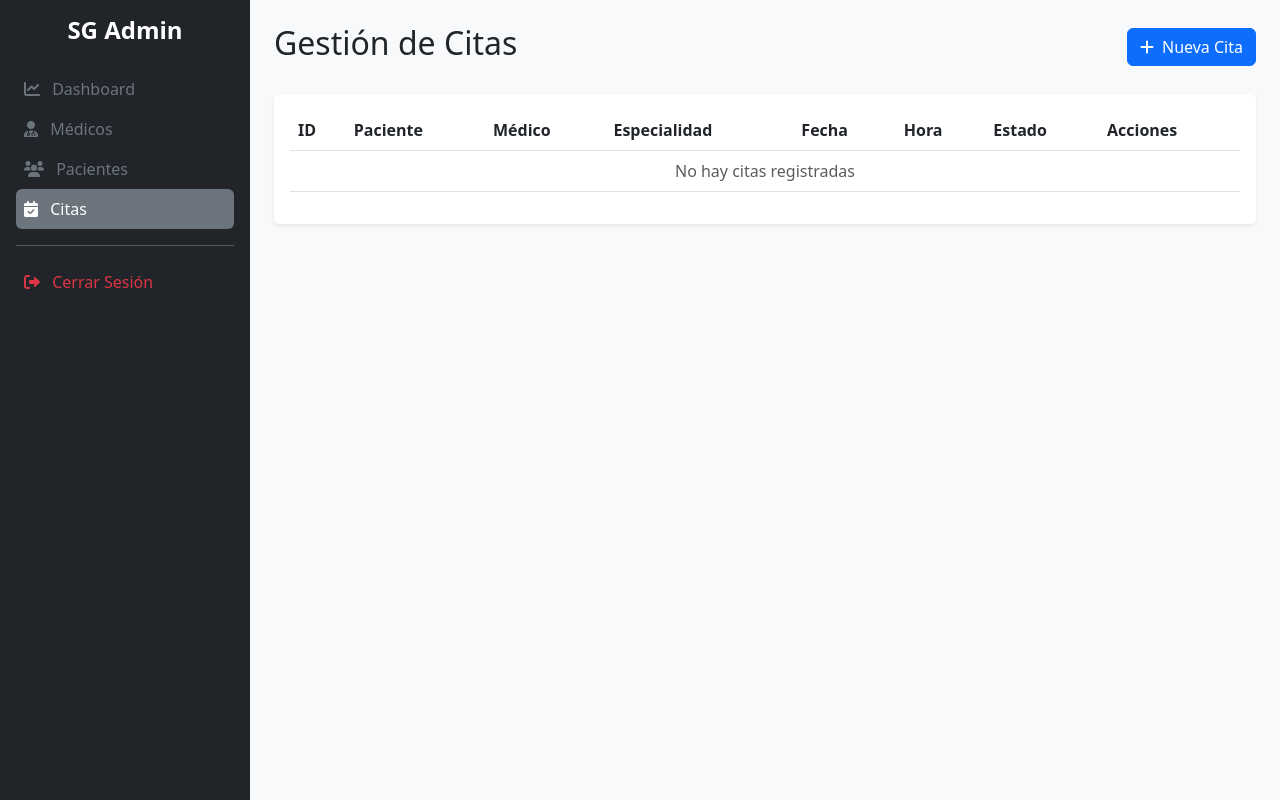
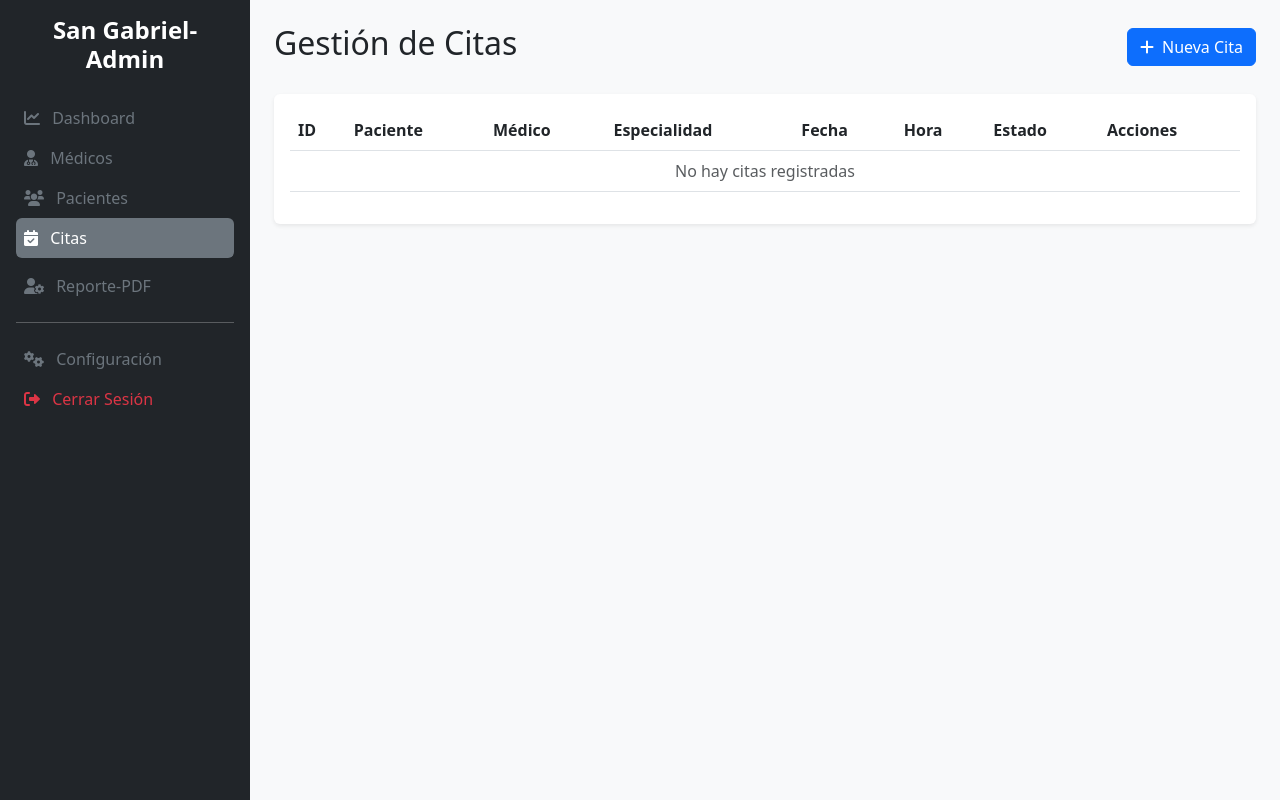
Before and after one commit to front-ander/SistemaClinico, a PHP site: page / in a window 1280 px wide. Run offline with PHP 8.4, Linux system fonts and the light colour scheme.

Commit message:
Cambios en ambos paneles

```diff
--- a/views/citas/index.php
+++ b/views/citas/index.php
@@ -2,12 +2,14 @@
 
 <div class="d-flex">
     <div class="sidebar p-3 bg-dark text-white" style="width: 250px; min-height: 100vh;">
-        <h4 class="text-center mb-4 fw-bold">SG Admin</h4>
+        <h4 class="text-center mb-4 fw-bold">San Gabriel-Admin</h4>
         <a href="index.php?action=dashboard" class="text-secondary text-decoration-none d-block p-2"><i class="fas fa-chart-line me-2"></i> Dashboard</a>
         <a href="index.php?action=medicos" class="text-secondary text-decoration-none d-block p-2"><i class="fas fa-user-md me-2"></i> Médicos</a>
         <a href="index.php?action=pacientes" class="text-secondary text-decoration-none d-block p-2"><i class="fas fa-users me-2"></i> Pacientes</a>
         <a href="index.php?action=citas" class="text-white text-decoration-none d-block p-2 bg-secondary rounded mb-2"><i class="fas fa-calendar-check me-2"></i> Citas</a>
+        <a href="index.php?action=profile" class="text-secondary text-decoration-none d-block p-2"><i class="fas fa-user-cog me-2"></i> Reporte-PDF</a>
         <hr>
+        <a href="index.php?action=settings" class="text-secondary text-decoration-none d-block p-2"><i class="fas fa-cogs me-2"></i> Configuración</a>
         <a href="index.php?action=logout" class="text-danger text-decoration-none d-block p-2"><i class="fas fa-sign-out-alt me-2"></i> Cerrar Sesión</a>
     </div>
 
--- a/views/medicos/index.php
+++ b/views/medicos/index.php
@@ -2,12 +2,14 @@
 
 <div class="d-flex">
     <div class="sidebar p-3 bg-dark text-white" style="width: 250px; min-height: 100vh;">
-        <h4 class="text-center mb-4 fw-bold">SG Admin</h4>
+        <h4 class="text-center mb-4 fw-bold">San Gabriel-Admin</h4>
         <a href="index.php?action=dashboard" class="text-secondary text-decoration-none d-block p-2"><i class="fas fa-chart-line me-2"></i> Dashboard</a>
         <a href="index.php?action=medicos" class="text-white text-decoration-none d-block p-2 bg-secondary rounded mb-2"><i class="fas fa-user-md me-2"></i> Médicos</a>
         <a href="index.php?action=pacientes" class="text-secondary text-decoration-none d-block p-2"><i class="fas fa-users me-2"></i> Pacientes</a>
         <a href="index.php?action=citas" class="text-secondary text-decoration-none d-block p-2"><i class="fas fa-calendar-check me-2"></i> Citas</a>
+        <a href="index.php?action=profile" class="text-secondary text-decoration-none d-block p-2"><i class="fas fa-user-cog me-2"></i> Reporte-PDF</a>
         <hr>
+        <a href="index.php?action=settings" class="text-secondary text-decoration-none d-block p-2"><i class="fas fa-cogs me-2"></i> Configuración</a>
         <a href="index.php?action=logout" class="text-danger text-decoration-none d-block p-2"><i class="fas fa-sign-out-alt me-2"></i> Cerrar Sesión</a>
     </div>
 
--- a/views/pacientes/index.php
+++ b/views/pacientes/index.php
@@ -2,12 +2,14 @@
 
 <div class="d-flex">
     <div class="sidebar p-3 bg-dark text-white" style="width: 250px; min-height: 100vh;">
-        <h4 class="text-center mb-4 fw-bold">SG Admin</h4>
+        <h4 class="text-center mb-4 fw-bold">San Gabriel-Admin</h4>
         <a href="index.php?action=dashboard" class="text-secondary text-decoration-none d-block p-2"><i class="fas fa-chart-line me-2"></i> Dashboard</a>
         <a href="index.php?action=medicos" class="text-secondary text-decoration-none d-block p-2"><i class="fas fa-user-md me-2"></i> Médicos</a>
         <a href="index.php?action=pacientes" class="text-white text-decoration-none d-block p-2 bg-secondary rounded mb-2"><i class="fas fa-users me-2"></i> Pacientes</a>
         <a href="index.php?action=citas" class="text-secondary text-decoration-none d-block p-2"><i class="fas fa-calendar-check me-2"></i> Citas</a>
+        <a href="index.php?action=profile" class="text-secondary text-decoration-none d-block p-2"><i class="fas fa-user-cog me-2"></i> Reporte-PDF</a>
         <hr>
+        <a href="index.php?action=settings" class="text-secondary text-decoration-none d-block p-2"><i class="fas fa-cogs me-2"></i> Configuración</a>
         <a href="index.php?action=logout" class="text-danger text-decoration-none d-block p-2"><i class="fas fa-sign-out-alt me-2"></i> Cerrar Sesión</a>
     </div>
 
```
